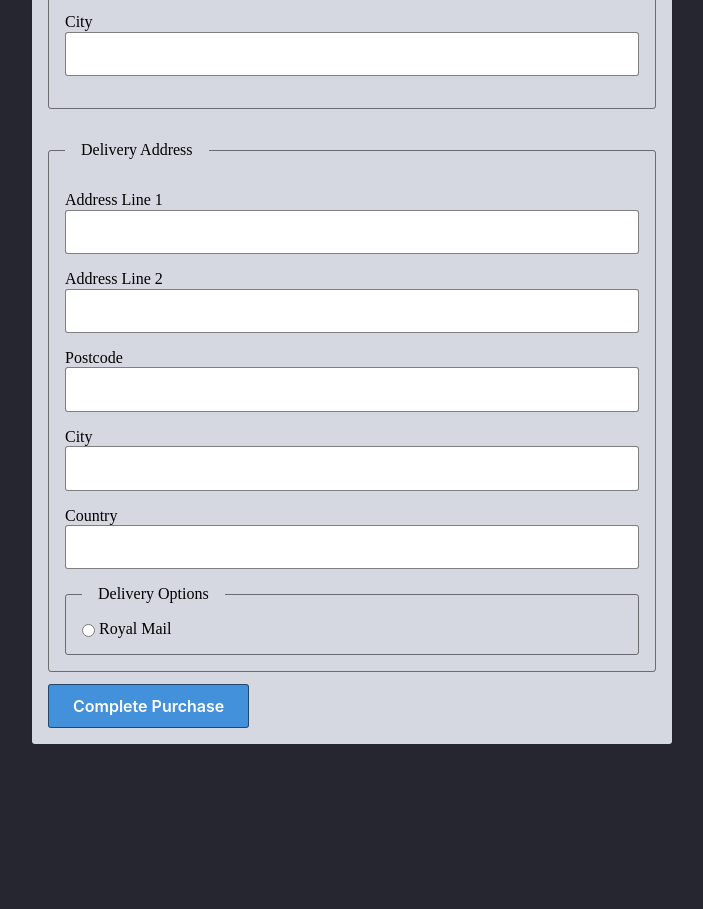
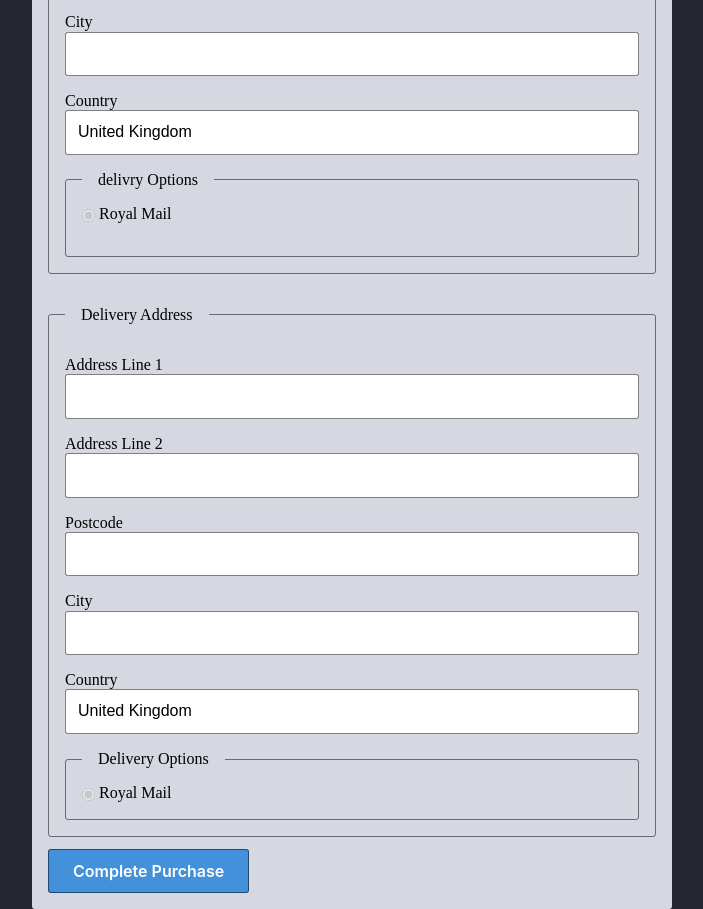
Before and after one commit to Hilal211/ex-html-css-git, a website: page week-3/27-attributes/index.html in a window 1280 px wide. Shown: the part 848-1757 px from the top of the page, without its empty margins (288-991 px from the left). Before the commit the page ends 1592 px from the top, so only its background shows below. Drawn offline with Linux system fonts and the light colour scheme.

Commit message:
27-attributes

```diff
--- a/week-3/27-attributes/index.html
+++ b/week-3/27-attributes/index.html
@@ -42,7 +42,7 @@
               <legend>Billing Address</legend>
               <p>
                 <label for="billing-address-1">Address Line 1</label>
-                <input type="text" name="billing-address-1" id="billing-address-1" />
+                <input type="text" name="billing-address-1" id="billing-address-1" required />
               </p>
               <p>
                 <label for="billing-address-2">Address Line 2</label>
@@ -50,38 +50,52 @@
               </p>
               <p>
                 <label for="billing-postcode">Postcode</label>
-                <input type="text" name="billing-postcode" id="billing-postcode" />
+                <input type="text" name="billing-postcode" id="billing-postcode" required />
               </p>
               <p>
                 <label for="billing-city">City</label>
-                <input type="text" name="billing-city" id="billing-city" />
+                <input type="text" name="billing-city" id="billing-city" required />
               </p>
+              <p>
+                <label for="billing-country">Country</label>
+                <input type="text" name="billing-country" id="billing-country" value="United Kingdom" readonly />
+              </p>
+              <p>
+                <fieldset>
+                  <legend>delivry Options</legend>
+                  <label>
+                    <input type="radio" checked disabled>
+                    Royal Mail
+                  </label>
+                </p>
+                </fieldset>
+
             </fieldset>
             <fieldset>
               <legend>Delivery Address</legend>
               <p>
                 <label for="delivery-address-1">Address Line 1</label>
-                <input type="text" name="delivery-address-1" id="delivery-address-1" />
+                <input type="text" name="delivery-address-1" id="delivery-address-1" required />
               </p>
               <p>
                 <label for="delivery-address-2">Address Line 2</label>
                 <input type="text" name="delivery-address-2" id="delivery-address-2" />
               </p>
               <p>
-                <label for="delivery-address-postcode">Postcode</label>
+                <label for="delivery-address-postcode" >Postcode</label>
                 <input
                   type="text"
                   name="delivery-address-postcode"
-                  id="delivery-address-postcode"
+                  id="delivery-address-postcode" required
                 />
               </p>
               <p>
                 <label for="delivery-address-city">City</label>
-                <input type="text" name="delivery-address-city" id="delivery-address-city" />
+                <input type="text" name="delivery-address-city" id="delivery-address-city" required/>
               </p>
               <p>
                 <label for="delivery-country">Country</label>
-                <input type="text" name="delivery-country" id="delivery-country" />
+                <input type="text" name="delivery-country" id="delivery-country"value="United Kingdom" readonly />
               </p>
               <fieldset>
                 <legend>Delivery Options</legend>
@@ -91,6 +105,8 @@
                     name="delivery-option"
                     id="delivery-option"
                     value="standard"
+                    checked
+                    disabled
                   />
                   Royal Mail
                 </label>
```
